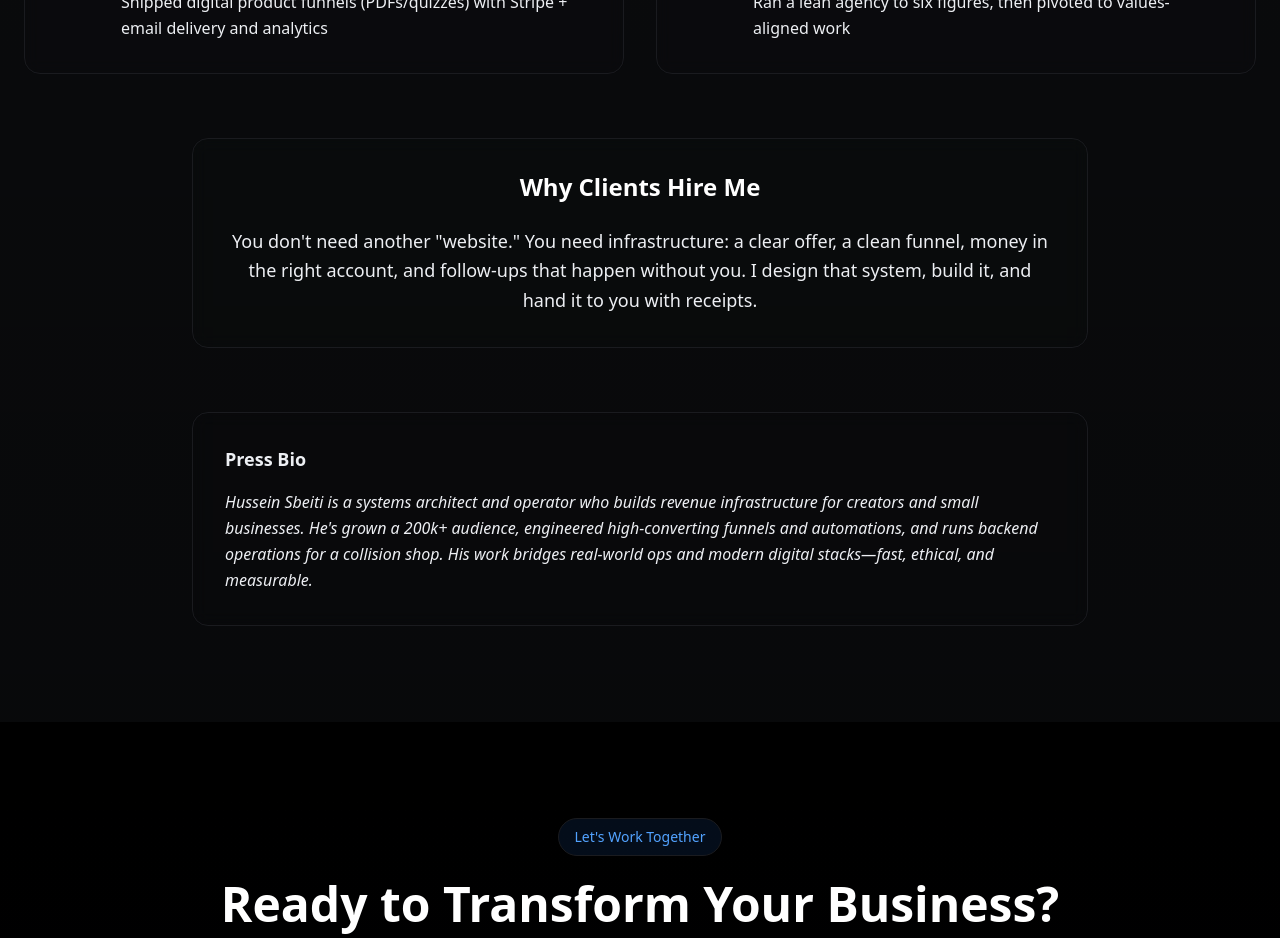
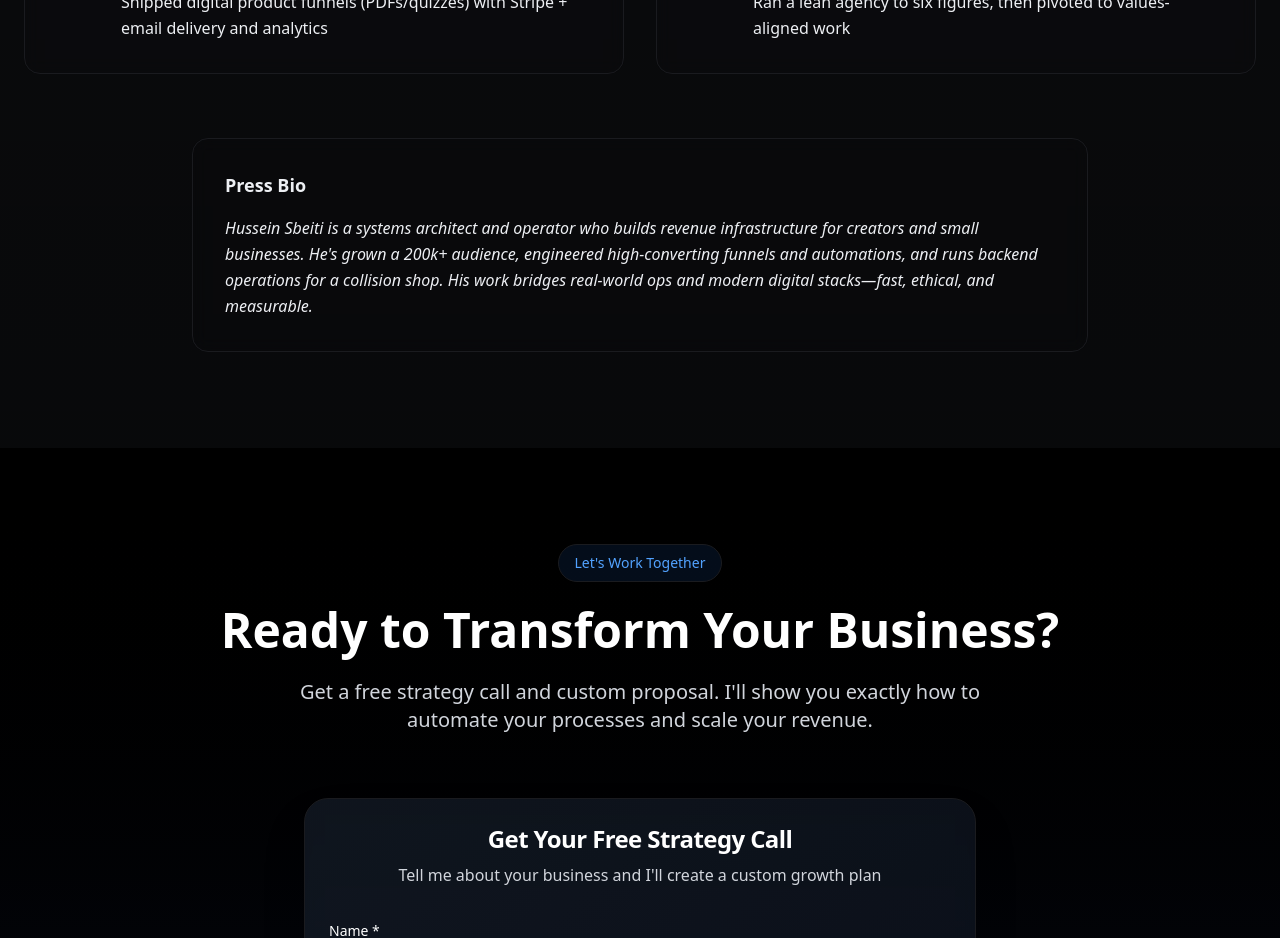
Before and after one commit to hseinsb/Mysite, a Next.js app: page /about in a window 1280 px wide. Shown: the part 4080-5018 px from the top of the page. Built offline with nearby package versions, Linux system fonts and the light colour scheme; no server answers.

Commit message:
Remove duplicate 'Why Clients Hire Me' paragraph from AboutProof section

```diff
--- a/src/components/about/AboutProof.tsx
+++ b/src/components/about/AboutProof.tsx
@@ -84,24 +84,6 @@ export function AboutProof() {
           ))}
         </div>
 
-        {/* Why Clients Hire Me */}
-        <motion.div
-          className="text-center"
-          initial={{ opacity: 0, y: 20 }}
-          whileInView={{ opacity: 1, y: 0 }}
-          transition={{ duration: 0.8, delay: 0.4 }}
-          viewport={{ once: true }}
-        >
-          <div className="bg-card/20 backdrop-blur-sm border border-white/10 rounded-2xl p-8 max-w-4xl mx-auto">
-            <h3 className="text-2xl font-bold mb-6 text-white">Why Clients Hire Me</h3>
-            <p className="text-lg text-muted leading-relaxed">
-              You don't need another "website." You need infrastructure: a clear offer, a clean funnel,
-              money in the right account, and follow-ups that happen without you. I design that system,
-              build it, and hand it to you with receipts.
-            </p>
-          </div>
-        </motion.div>
-
         {/* Press Bio */}
         <motion.div
           className="mt-16"
```
